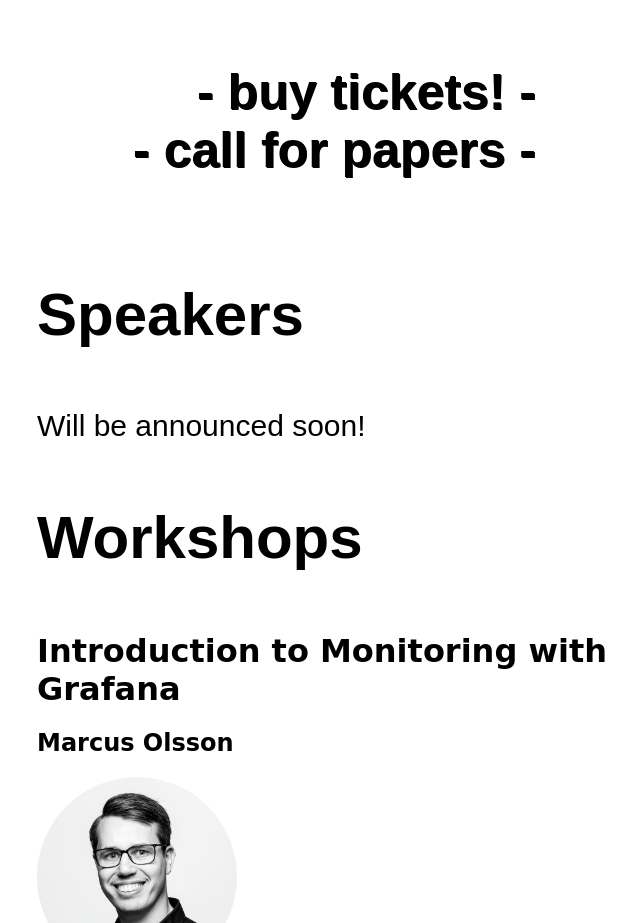
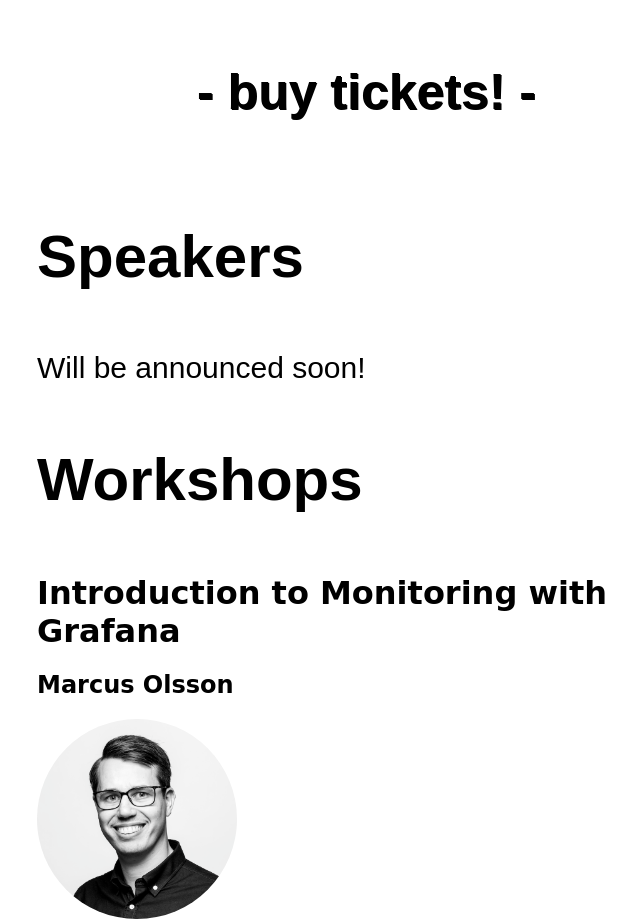
Before and after one commit to alindeman/cloudnein20, a plain HTML site: page docs/index.html in a window 1280 px wide. Shown: the part 780-1703 px from the top of the page, without its empty margins (347-987 px from the left). Drawn offline with Linux system fonts and the light colour scheme; a web font is replaced by a local one.

Commit message:
Remove CFP.

```diff
--- a/docs/index.html
+++ b/docs/index.html
@@ -78,8 +78,6 @@
 
     <h2>
       <a href="https://www.eventbrite.co.uk/e/cloudnein-tickets-79923857409?aff=web">- buy tickets! -</a>
-      <br />
-      <a href="https://www.papercall.io/cloud-nein-2020">- call for papers -</a>
     </h2>
 
     <h3>Speakers</h3>
```
